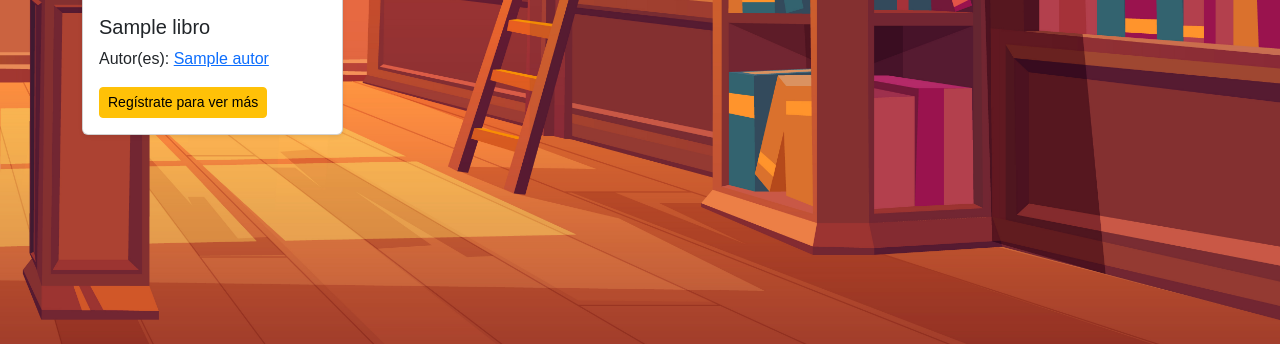
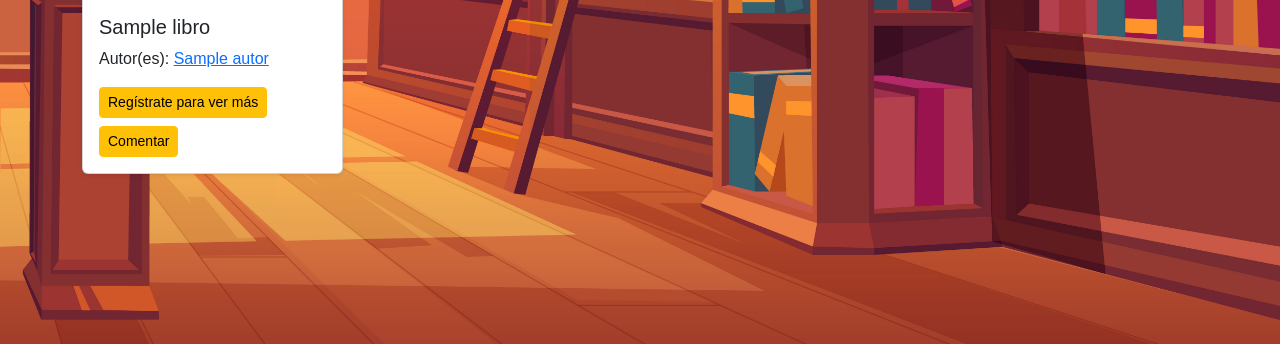
Before and after one commit to mick2332-q/MiBiblioteca, a Django app: template modulo/templates/modulo/index.html in a window 1280 px wide. Shown: the part 456-800 px from the top of the page. Run offline with Django 5.2, Linux system fonts and the light colour scheme; the template is opened without the code that fills it: most values are stand-ins (such as "Sample title", 1, 10 or a date in 2020).

Commit message:
boton de comentar

```diff
--- a/modulo/templates/modulo/index.html
+++ b/modulo/templates/modulo/index.html
@@ -70,6 +70,8 @@
                             {% endif %}
                         {% endwith %}
                         {% endif %}
+                        <!-- Botón Comentar -->
+                        <button class="btn btn-warning btn-sm mt-2">Comentar</button>
                     </div>
                 </div>
             </div>
@@ -116,6 +118,8 @@
                     {% else %}
                         <a href="{% url 'registro' %}" class="btn btn-warning btn-sm">Regístrate para ver más</a>
                     {% endif %}
+                    <!-- Botón Comentar -->
+                    <button class="btn btn-warning btn-sm mt-2">Comentar</button>
                 </div>
             </div>
         </div>
```
Also changed, not shown: db.sqlite3.
